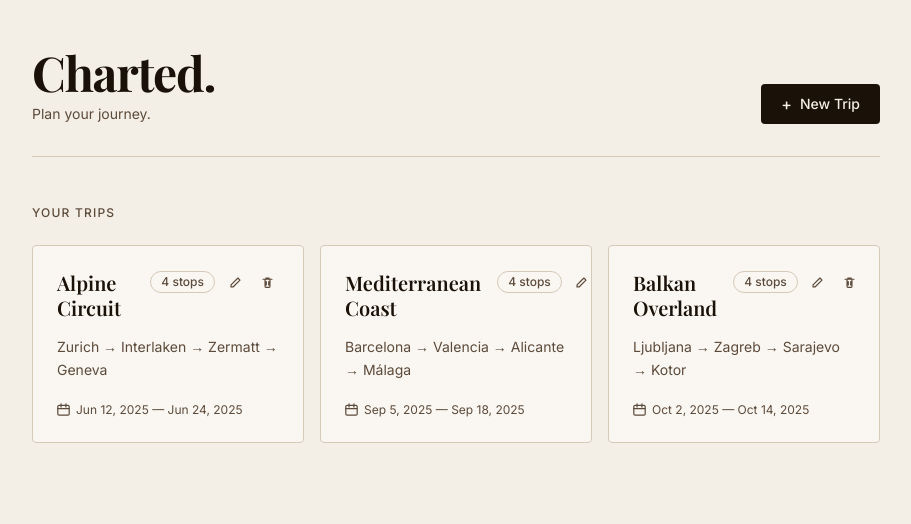
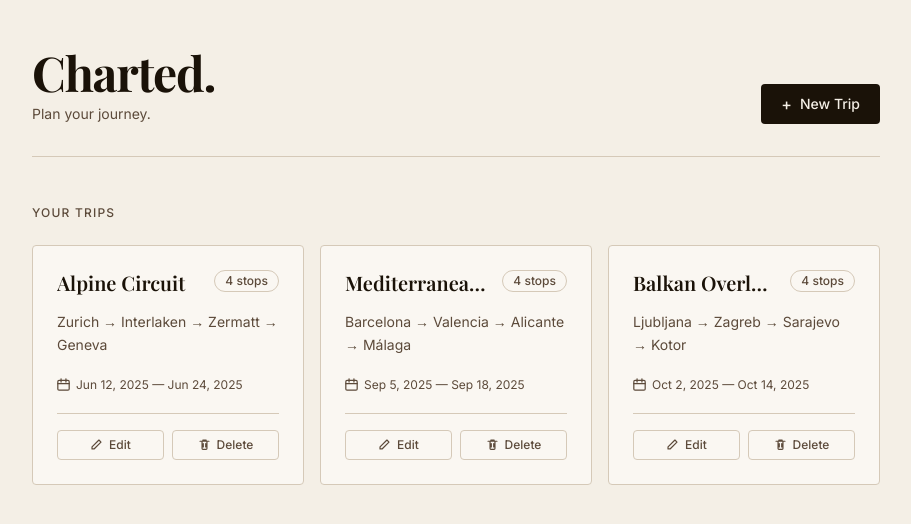
Before and after one commit to BreakingLegs/charted, a React (Vite) app: page / in a window 1280 px wide. Shown: the top 524 px of the page, without its empty margins (184-1095 px from the left). Built offline with nearby package versions, Linux system fonts and the light colour scheme.

Commit message:
Add transport icons, vintage map style, fix TripCard layout

```diff
--- a/src/components/TripCard.tsx
+++ b/src/components/TripCard.tsx
@@ -15,13 +15,27 @@ export default function TripCard({ trip, onDelete }: TripCardProps) {
       className="group block rounded-sm border border-[var(--color-border)] bg-[var(--color-paper-card)] p-6 transition-shadow duration-200 hover:shadow-md"
     >
       <div className="mb-4 flex items-start justify-between gap-4">
-        <h2 className="font-[family-name:var(--font-family-serif)] text-xl font-semibold leading-tight text-[var(--color-ink)] group-hover:text-[var(--color-accent)] transition-colors duration-200">
+        <h2 className="min-w-0 flex-1 truncate font-[family-name:var(--font-family-serif)] text-xl font-semibold leading-tight text-[var(--color-ink)] transition-colors duration-200 group-hover:text-[var(--color-accent)]">
           {trip.name}
         </h2>
-        <div className="flex shrink-0 items-center gap-2">
-          <span className="rounded-full border border-[var(--color-border)] px-2.5 py-0.5 text-xs font-medium text-[var(--color-ink-muted)]">
+        <span className="shrink-0 rounded-full border border-[var(--color-border)] px-2.5 py-0.5 text-xs font-medium text-[var(--color-ink-muted)]">
           {trip.destinations.length} stops
         </span>
+      </div>
+
+      <p className="mb-5 text-sm leading-relaxed text-[var(--color-ink-muted)]">
+        {trip.destinations.map((d) => d.name).join(' → ')}
+      </p>
+
+      <div className="mb-5 flex items-center gap-1.5 text-xs text-[var(--color-ink-muted)]">
+        <CalendarIcon />
+        <span>
+          {trip.startDate} — {trip.endDate}
+        </span>
+      </div>
+
+      {/* Actions live in their own row so a long trip name can never push them out of view */}
+      <div className="flex items-center gap-2 border-t border-[var(--color-border)] pt-4">
         <button
           type="button"
           onClick={(e) => {
@@ -29,10 +43,10 @@ export default function TripCard({ trip, onDelete }: TripCardProps) {
             e.stopPropagation()
             void navigate(`/trips/${trip.id}/edit`)
           }}
-            aria-label="Edit trip"
-            className="flex h-6 w-6 shrink-0 cursor-pointer items-center justify-center rounded-sm text-[var(--color-ink-muted)] transition-colors hover:text-[var(--color-accent)]"
+          className="flex flex-1 cursor-pointer items-center justify-center gap-1.5 rounded-sm border border-[var(--color-border)] px-3 py-1.5 text-xs font-medium text-[var(--color-ink-muted)] transition-colors hover:border-[var(--color-accent)] hover:text-[var(--color-accent)]"
         >
           <EditIcon />
+          Edit
         </button>
         <button
           type="button"
@@ -41,23 +55,11 @@ export default function TripCard({ trip, onDelete }: TripCardProps) {
             e.stopPropagation()
             onDelete(trip.id)
           }}
-            aria-label="Delete trip"
-            className="flex h-6 w-6 shrink-0 cursor-pointer items-center justify-center rounded-sm text-[var(--color-ink-muted)] transition-colors hover:text-red-500"
+          className="flex flex-1 cursor-pointer items-center justify-center gap-1.5 rounded-sm border border-[var(--color-border)] px-3 py-1.5 text-xs font-medium text-[var(--color-ink-muted)] transition-colors hover:border-red-500 hover:text-red-500"
         >
           <TrashIcon />
+          Delete
         </button>
-        </div>
-      </div>
-
-      <p className="mb-5 text-sm leading-relaxed text-[var(--color-ink-muted)]">
-        {trip.destinations.map((d) => d.name).join(' → ')}
-      </p>
-
-      <div className="flex items-center gap-1.5 text-xs text-[var(--color-ink-muted)]">
-        <CalendarIcon />
-        <span>
-          {trip.startDate} — {trip.endDate}
-        </span>
       </div>
     </Link>
   )
--- a/src/index.css
+++ b/src/index.css
@@ -18,9 +18,34 @@ body {
   color: var(--color-ink);
 }
 
-/* Vintage sepia filter applied only to map tiles, leaving markers and overlays unaffected */
+/* Vintage sepia filter applied only to map tiles, leaving markers and overlays crisp */
 .vintage-map .leaflet-tile-pane {
-  filter: sepia(0.45) saturate(0.75) brightness(0.93) contrast(1.05);
+  filter: sepia(0.75) saturate(0.65) brightness(0.85) contrast(1.1);
+}
+
+/* Aged-paper vignette framing the whole map */
+.vintage-map {
+  box-shadow:
+    inset 0 0 16px 4px rgba(26, 18, 8, 0.15),
+    inset 0 0 110px rgba(26, 18, 8, 0.3);
+}
+
+/* Transport-type badge shown at the midpoint of a route leg */
+.transport-icon {
+  display: flex;
+  align-items: center;
+  justify-content: center;
+  width: 32px;
+  height: 32px;
+  border-radius: 50%;
+  background: #ffffff;
+  color: #1a1208;
+  border: 2.5px solid #1a1208;
+  box-shadow: 0 2px 6px rgba(0, 0, 0, 0.45);
+}
+
+.transport-icon-faded {
+  opacity: 0.35;
 }
 
 /* Numbered stop markers */
--- a/src/pages/TripMapPage.tsx
+++ b/src/pages/TripMapPage.tsx
@@ -3,6 +3,7 @@ import { useParams, useNavigate } from 'react-router-dom'
 import { MapContainer, TileLayer, Marker, Polyline, Popup, useMap } from 'react-leaflet'
 import L from 'leaflet'
 import { useTripStorage } from '../hooks/useTripStorage'
+import type { TransportType } from '../types/trip'
 
 type LegStatus = 'completed' | 'current' | 'future'
 
@@ -61,6 +62,26 @@ function createStopIcon(index: number) {
   })
 }
 
+const TRANSPORT_ICON_SVG: Record<TransportType, string> = {
+  plane:
+    '<svg width="18" height="18" viewBox="0 0 16 16" fill="none" stroke="currentColor" stroke-width="2" stroke-linecap="round" stroke-linejoin="round"><polygon points="14.7,1.3 10,14.7 7.3,8.7 1.3,6" /><line x1="14.7" y1="1.3" x2="7.3" y2="8.7" /></svg>',
+  car: '<svg width="18" height="18" viewBox="0 0 16 16" fill="none" stroke="currentColor" stroke-width="2" stroke-linecap="round" stroke-linejoin="round"><path d="M2.5 10V8.2a1 1 0 0 1 .6-.9L4.5 6.6 5.7 4h4.6l1.2 2.6 1.4.7a1 1 0 0 1 .6.9V10" /><path d="M1.5 10h13" /><circle cx="4.7" cy="10" r="1.2" /><circle cx="11.3" cy="10" r="1.2" /></svg>',
+  train:
+    '<svg width="18" height="18" viewBox="0 0 16 16" fill="none" stroke="currentColor" stroke-width="2" stroke-linecap="round" stroke-linejoin="round"><rect x="3.5" y="1.5" width="9" height="8.5" rx="2" /><path d="M3.5 6.3h9" /><circle cx="5.7" cy="12.3" r="1" /><circle cx="10.3" cy="12.3" r="1" /><path d="M5.7 10.2v1.1M10.3 10.2v1.1" /></svg>',
+  boat: '<svg width="18" height="18" viewBox="0 0 16 16" fill="none" stroke="currentColor" stroke-width="2" stroke-linecap="round" stroke-linejoin="round"><path d="M2 10h12l-1.6 3.1a1 1 0 0 1-.9.6H4.5a1 1 0 0 1-.9-.6L2 10z" /><path d="M8 10V2" /><path d="M8 2.8l3.6 2.8H8z" /></svg>',
+  bus: '<svg width="18" height="18" viewBox="0 0 16 16" fill="none" stroke="currentColor" stroke-width="2" stroke-linecap="round" stroke-linejoin="round"><rect x="2" y="2.5" width="12" height="8" rx="1.5" /><path d="M2 6.5h12" /><path d="M5 2.5v4M11 2.5v4" /><circle cx="5" cy="12.3" r="1.1" /><circle cx="11" cy="12.3" r="1.1" /></svg>',
+}
+
+function createTransportIcon(transport: TransportType, legStatus: LegStatus) {
+  const fadedClass = legStatus === 'future' ? ' transport-icon-faded' : ''
+  return L.divIcon({
+    className: '',
+    html: `<div class="transport-icon${fadedClass}">${TRANSPORT_ICON_SVG[transport]}</div>`,
+    iconSize: [32, 32],
+    iconAnchor: [16, 16],
+  })
+}
+
 export default function TripMapPage() {
   const { id } = useParams<{ id: string }>()
   const navigate = useNavigate()
@@ -114,19 +135,39 @@ export default function TripMapPage() {
             mutating it in place — Leaflet's setStyle() merges options rather than
             replacing them, so properties like dashArray/className can otherwise linger
             from a previous status (e.g. a leg that was ever "current" staying dashed
-            after it's un-marked). */}
-        {trip.destinations.slice(0, -1).map((_, i) => {
+            after it's un-marked). A transport-type badge is placed at each leg's
+            midpoint when a transportToNext is set. */}
+        {trip.destinations.slice(0, -1).flatMap((origin, i) => {
+          const destination = trip.destinations[i + 1]
           const legStatus = getLegStatus(i, furthestVisitedIndex)
-          return (
+
+          const legElements = [
             <Polyline
-              key={`${String(i)}-${legStatus}`}
+              key={`leg-${String(i)}-${legStatus}`}
               positions={[
-                [trip.destinations[i].lat, trip.destinations[i].lng] as [number, number],
-                [trip.destinations[i + 1].lat, trip.destinations[i + 1].lng] as [number, number],
+                [origin.lat, origin.lng] as [number, number],
+                [destination.lat, destination.lng] as [number, number],
               ]}
               pathOptions={LEG_PATH_OPTIONS[legStatus]}
-            />
-          )
+            />,
+          ]
+
+          if (origin.transportToNext) {
+            const midpoint: [number, number] = [
+              (origin.lat + destination.lat) / 2,
+              (origin.lng + destination.lng) / 2,
+            ]
+            legElements.push(
+              <Marker
+                key={`transport-${String(i)}-${legStatus}`}
+                position={midpoint}
+                icon={createTransportIcon(origin.transportToNext, legStatus)}
+                interactive={false}
+              />,
+            )
+          }
+
+          return legElements
         })}
 
         {trip.destinations.map((dest, i) => (
```
Lines whose indentation alone changed are shown as unchanged.
